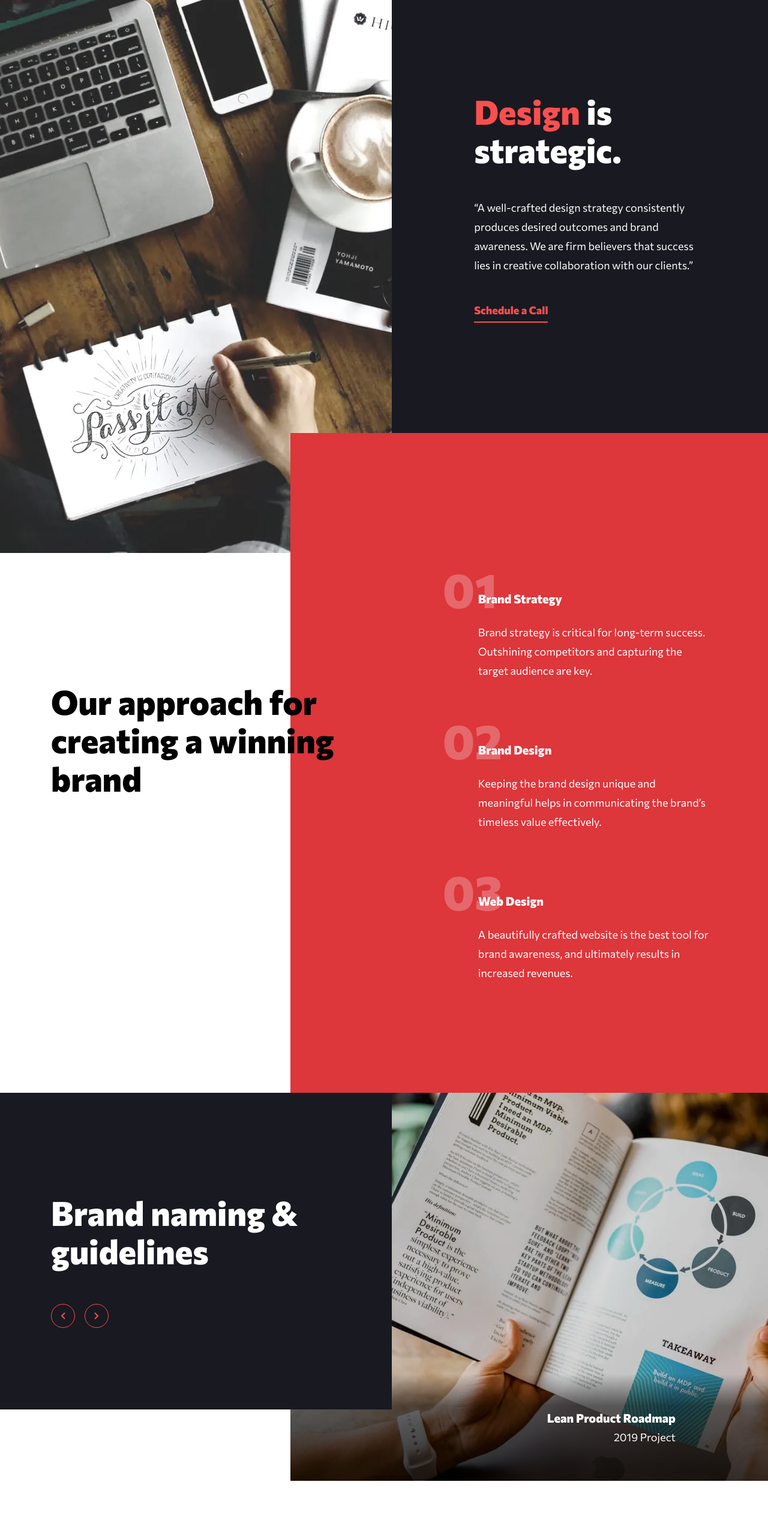
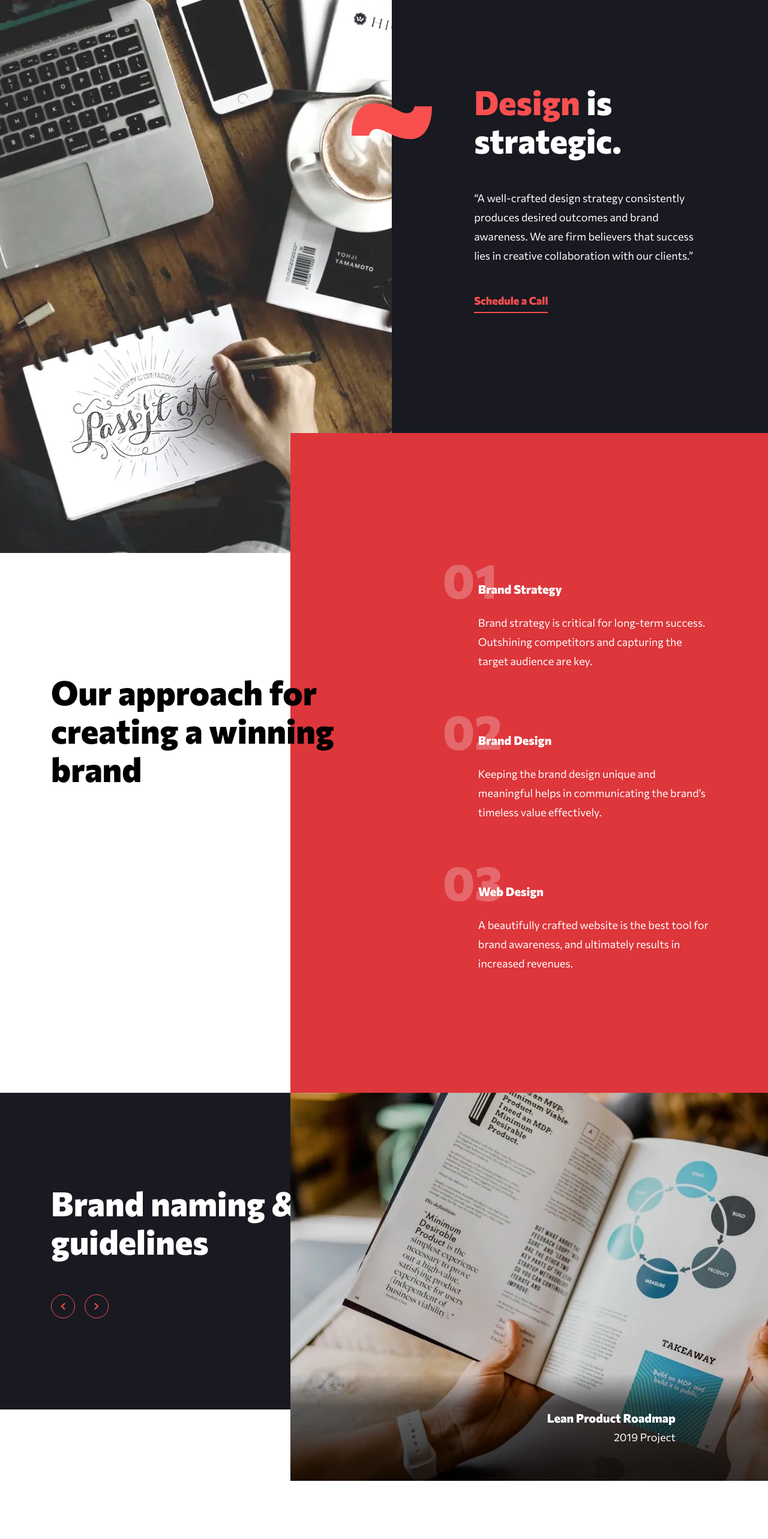
Before and after one commit to MrBlackvanta/creative-single-page-site, a Next.js app: page / in a window 1280 px wide. Shown: the part 1040-3606 px from the top of the page at 60% size. Built offline with nearby package versions, Linux system fonts and the light colour scheme.

Commit message:
Refactor animations: replace v-rise and v-stitch with v-fade in CSS; update components to utilize new fade animation

```diff
--- a/src/app/globals.css
+++ b/src/app/globals.css
@@ -131,35 +131,15 @@
   }
 }
 
-@keyframes v-rise {
+@keyframes v-fade {
   from {
-    transform: translateY(1rem);
+    opacity: 0;
   }
 }
 
-@keyframes v-stitch {
-  from {
-    transform: scaleX(0);
-  }
-}
-
-@utility v-rise {
+@utility v-fade {
   @media (prefers-reduced-motion: no-preference) {
-    @supports (animation-timeline: view()) {
-      animation: v-rise linear both;
-      animation-timeline: view();
-      animation-range: entry 120px entry 420px;
-    }
-  }
-}
-
-@utility v-stitch {
-  @media (prefers-reduced-motion: no-preference) {
-    @supports (animation-timeline: view()) {
-      animation: v-stitch linear both;
-      animation-timeline: view();
-      animation-range: entry 120px entry 420px;
-    }
+    animation: v-fade 400ms ease-out;
   }
 }
 
--- a/src/views/home/approach.tsx
+++ b/src/views/home/approach.tsx
@@ -4,7 +4,7 @@ export default function Approach() {
   return (
     <section id="service" className="relative">
       <div className="bg-red-surface py-24 md:ml-[43%] md:py-30 lg:ml-[37.85%] lg:py-50">
-        <div className="v-container v-rise pointer-events-none md:absolute md:inset-x-0 md:top-61.5 lg:top-100">
+        <div className="v-container pointer-events-none md:absolute md:inset-x-0 md:top-61.5 lg:top-100">
           <h2 className="text-h2 lg:text-h2-lg pointer-events-auto text-white md:max-w-70.25 md:text-black lg:max-w-135">
             Our approach for creating a winning brand
           </h2>
@@ -12,7 +12,7 @@ export default function Approach() {
 
         <ol className="mt-12.25 grid gap-10 px-6 text-white md:mt-0 md:pr-[9.13%] md:pl-[9.82%] lg:gap-14 lg:pr-[11.84%] lg:pl-[31.84%]">
           {approachSteps.map(({ title, description }, index) => (
-            <li key={title} className="v-rise relative pt-11 pl-4 lg:pl-14.75">
+            <li key={title} className="relative pt-11 pl-4 lg:pl-14.75">
               <span
                 aria-hidden="true"
                 data-step={String(index + 1).padStart(2, "0")}
--- a/src/views/home/projects.tsx
+++ b/src/views/home/projects.tsx
@@ -6,12 +6,19 @@ import { useState } from "react";
 
 export default function Projects() {
   const [index, setIndex] = useState(0);
+  const [outgoing, setOutgoing] = useState(0);
   const project = projects[index];
 
-  const step = (offset: number) =>
-    setIndex(
-      (current) => (current + offset + projects.length) % projects.length,
-    );
+  const step = (offset: number) => {
+    setOutgoing(index);
+    setIndex((index + offset + projects.length) % projects.length);
+  };
+
+  const slideLayer = (slide: number) => {
+    if (slide === index) return "v-fade z-10";
+    if (slide === outgoing) return "";
+    return "invisible";
+  };
 
   return (
     <section id="projects" aria-live="polite" className="relative">
@@ -26,14 +33,15 @@ export default function Projects() {
               width={375}
               height={404}
               loading="lazy"
-              className={`absolute inset-0 size-full object-cover ${
-                slide === index ? "" : "invisible"
-              }`}
+              className={`absolute inset-0 size-full object-cover ${slideLayer(slide)}`}
             />
           </picture>
         ))}
 
-        <figcaption className="v-photo-scrim absolute inset-x-0 bottom-0 flex h-[27.5%] flex-col justify-center pr-8 text-right text-white md:pr-10 lg:pr-38.5">
+        <figcaption
+          key={index}
+          className="v-photo-scrim v-fade absolute inset-x-0 bottom-0 z-20 flex h-[27.5%] flex-col justify-center pr-8 text-right text-white md:pr-10 lg:pr-38.5"
+        >
           <span className="text-caption lg:text-h3-lg font-extrabold">
             {project.client}
           </span>
@@ -48,11 +56,14 @@ export default function Projects() {
           aria-hidden="true"
           className="bg-ink pointer-events-auto absolute inset-y-0 left-0 w-full md:w-[50.78%] lg:w-[51.04%]"
         >
-          <Squiggle className="v-stitch absolute top-35 left-full hidden w-15.75 -translate-x-1/2 -translate-y-1/2 -scale-y-100 text-white md:block lg:top-54 lg:w-33.75" />
+          <Squiggle className="absolute top-35 left-full hidden w-15.75 -translate-x-1/2 -translate-y-1/2 -scale-y-100 text-white md:block lg:top-54 lg:w-33.75" />
         </div>
 
-        <div className="v-container v-rise relative py-16 md:py-25 lg:py-38">
-          <h2 className="text-h2 lg:text-h2-lg pointer-events-auto text-white md:max-w-70.25 lg:max-w-111.25">
+        <div className="v-container relative py-16 md:py-25 lg:py-38">
+          <h2
+            key={index}
+            className="text-h2 lg:text-h2-lg v-fade pointer-events-auto text-white md:max-w-70.25 lg:max-w-111.25"
+          >
             {project.title}
           </h2>
 
--- a/src/views/home/strategic.tsx
+++ b/src/views/home/strategic.tsx
@@ -20,11 +20,11 @@ export default function Strategic() {
           />
         </picture>
 
-        <Squiggle className="v-stitch text-red absolute bottom-0 left-6 w-15.75 translate-y-1/2 md:top-40 md:bottom-auto md:left-full md:-translate-x-1/2 md:-translate-y-1/2 lg:top-66 lg:w-33.75" />
+        <Squiggle className="text-red absolute bottom-0 left-6 w-15.75 translate-y-1/2 md:top-40 md:bottom-auto md:left-full md:-translate-x-1/2 md:-translate-y-1/2 lg:top-66 lg:w-33.75" />
       </div>
 
       <div className="bg-ink py-18 md:ml-[49.22%] md:py-30 lg:ml-[51.04%] lg:py-50">
-        <div className="v-rise px-6 text-white md:pr-[10.26%] md:pl-[17.69%] lg:pr-[15.04%] lg:pl-[21.84%]">
+        <div className="px-6 text-white md:pr-[10.26%] md:pl-[17.69%] lg:pr-[15.04%] lg:pl-[21.84%]">
           <h2 className="text-h2 lg:text-h2-lg">
             <span className="text-red">Design</span> is
             <br className="hidden md:inline lg:hidden" /> strategic.
```
